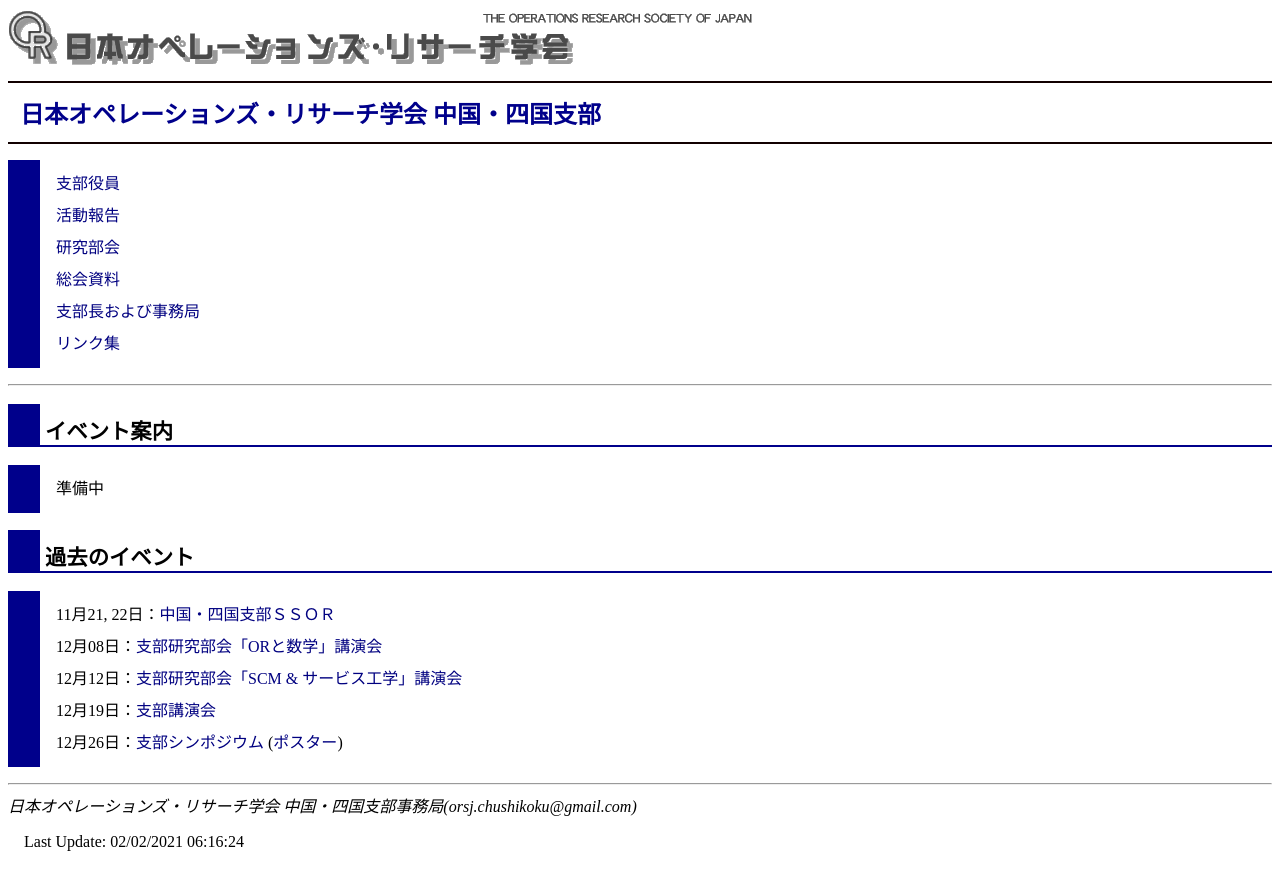
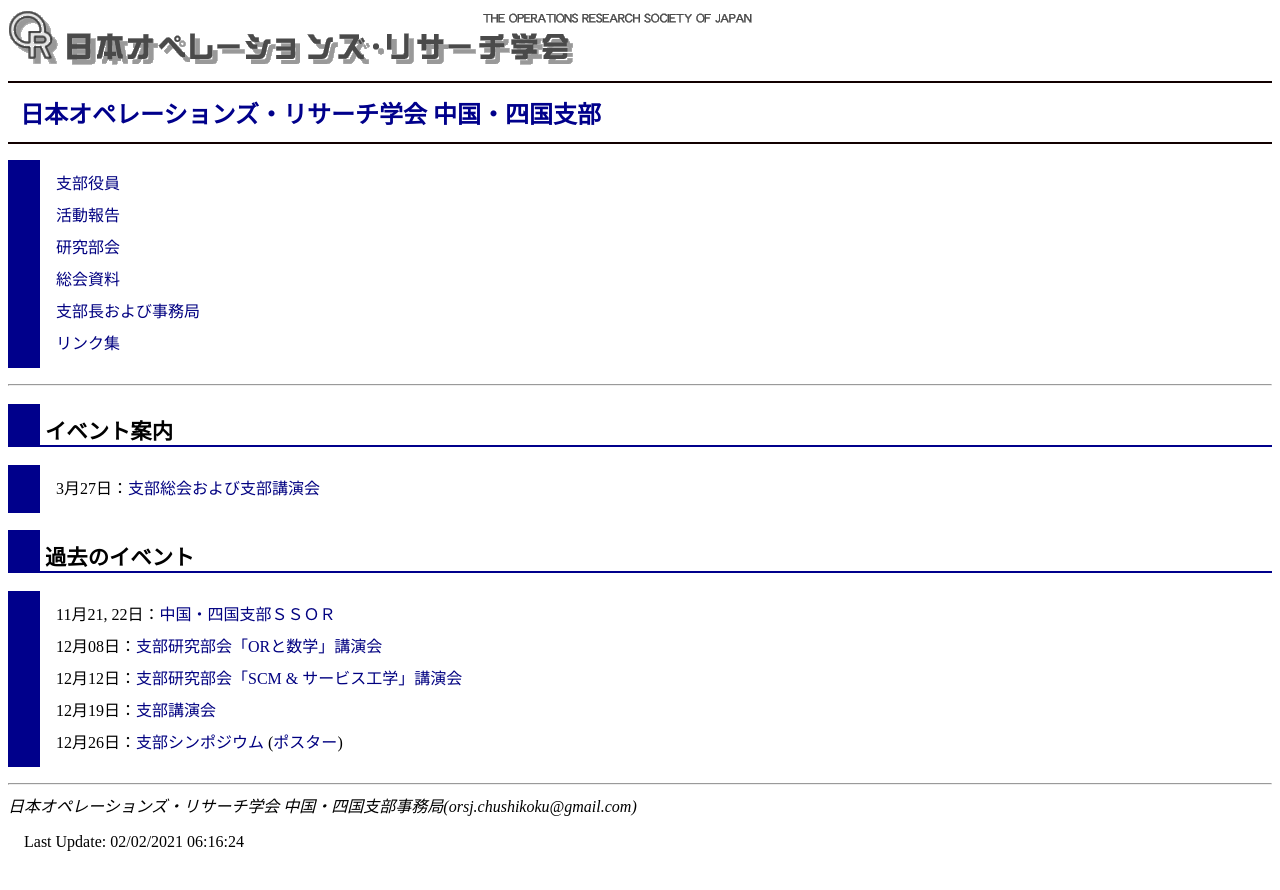
Before and after one commit to orsj-cs/orsj-cs.github.io, a Jekyll site: the page built from index.html, in a window 1280 px wide. Shown: the top 890 px of the page. Built offline with Jekyll 4.4.1, drawn with Linux system fonts in a browser that asks for light colours.

Commit message:
Update index.html

```diff
--- a/index.html
+++ b/index.html
@@ -16,7 +16,7 @@ title: 日本オペレーションズ・リサーチ学会 中国・四国支部
 <h2>イベント案内</h2>
 
 <ul>
-    <li>準備中</li>
+    <li>3月27日：<a href="event/20210327.html">支部総会および支部講演会</a></li>
 </ul>
 
 <h2>過去のイベント</h2>
```
